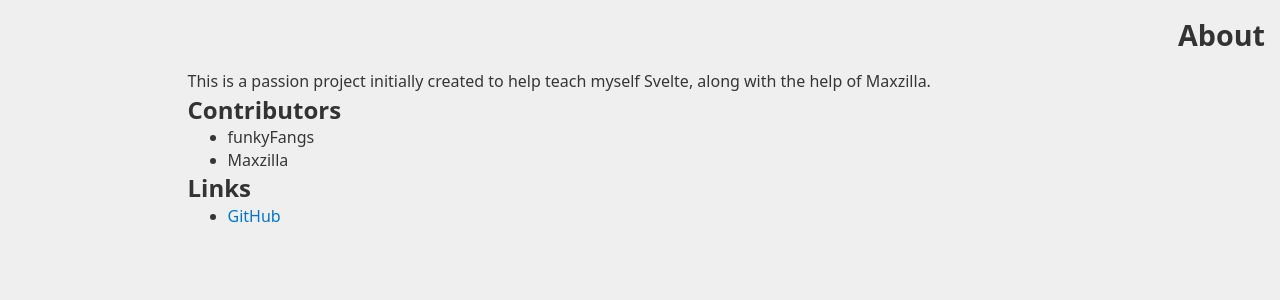
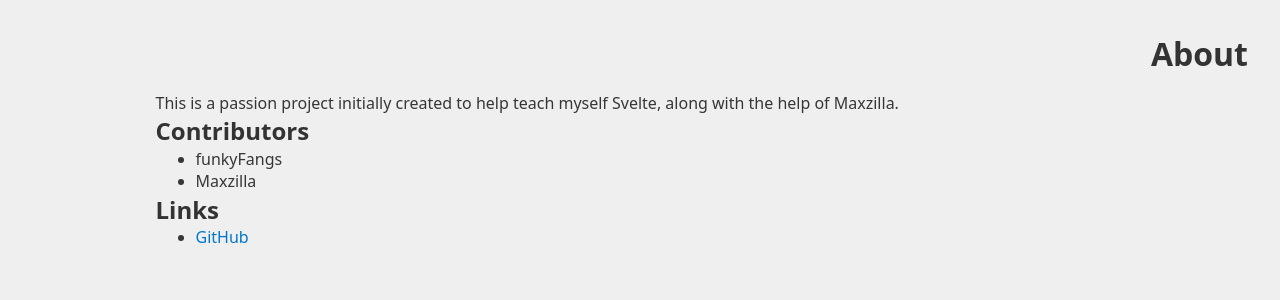
Before and after one commit to funkyFangs/shiny-hunter, a SvelteKit app: page /about in a window 1280 px wide. Shown: the top 300 px of the page. Built offline with nearby package versions, Linux system fonts and the light colour scheme.

Commit message:
💄 fix styling to keep elements aligned

```diff
--- a/src/routes/+page.svelte
+++ b/src/routes/+page.svelte
@@ -21,8 +21,12 @@
 
 <style>
   :root {
-    padding: 15px;
-    padding-top: 38.1833px;
+    padding: var(--spacing-m);
+  }
+
+  #trackers {
+    max-width: var(--max-width);
+    margin: 0 auto;
   }
 
   .navigation {
@@ -39,14 +43,11 @@
   header {
     display: flex;
     justify-content: space-between;
-    position: absolute;
-    left: 0;
-    top: 0;
-    padding: 15px;
-    width: 100%;
+    position: sticky;
+    margin-bottom: 15px;
   }
 
   header h1 {
-    font-size: 28.7px;
+    font-size: 2em;
   }
 </style>
--- a/src/routes/about/+page.svelte
+++ b/src/routes/about/+page.svelte
@@ -14,6 +14,7 @@
   <h1>About</h1>
 </header>
 
+<div id='content'>
   <p>
     This is a passion project initially created to help teach myself Svelte, along with the help of Maxzilla.
   </p>
@@ -30,11 +31,16 @@
       <li><a href='https://www.github.com/funkyFangs/shiny-hunter'>GitHub</a></li>
     </ul>
   </nav>
+</div>
 
 <style>
   :root {
-    padding: 15px;
-    padding-top: 38.1833px;
+    padding: var(--spacing-m);
+  }
+
+  #content {
+    max-width: var(--max-width);
+    margin: 0 auto;
   }
 
   .navigation {
@@ -51,14 +57,11 @@
   header {
     display: flex;
     justify-content: space-between;
-    position: absolute;
-    left: 0;
-    top: 0;
-    padding: 15px;
-    width: 100%;
+    position: sticky;
+    margin-bottom: 15px;
   }
 
   header h1 {
-    font-size: 28.7px;
+    font-size: 2em;
   }
 </style>
--- a/src/routes/credits/+page.svelte
+++ b/src/routes/credits/+page.svelte
@@ -12,6 +12,7 @@
   <h1>Credits</h1>
 </header>
 
+<div id='content'>
   <h2>Assets</h2>
 
   <h3>Sprites & Icons</h3>
@@ -30,11 +31,16 @@
       <li><a target='_blank' rel='noopener noreferrer' class='attribution' href='https://www.flaticon.com/free-icons/miscellaneous'>Freepik - Flaticon</a></li>
     </ul>
   </nav>
+</div>
 
 <style>
   :root {
-    padding: 15px;
-    padding-top: 38.1833px;
+    padding: var(--spacing-m);
+  }
+
+  #content {
+    max-width: var(--max-width);
+    margin: 0 auto;
   }
 
   .navigation {
@@ -51,14 +57,11 @@
   header {
     display: flex;
     justify-content: space-between;
-    position: absolute;
-    left: 0;
-    top: 0;
-    padding: 15px;
-    width: 100%;
+    position: sticky;
+    margin-bottom: 15px;
   }
 
   header h1 {
-    font-size: 28.7px;
+    font-size: 2em;
   }
 </style>
--- a/static/ridge.css
+++ b/static/ridge.css
@@ -11,6 +11,7 @@
   --spacing-2xl: 16rem;
   --spacing-3xl: 32rem;
   --spacing-4xl: 64rem;
+  --max-width: 969px;
 }
 
 *, *:before, *:after {
@@ -162,9 +163,8 @@ vstack[stretch] {
 }
 
 body {
-  margin: 0 auto;
-  max-width: 969px;
-  padding: var(--spacing-m);
+  margin: 0;
+  width: 100%;
 
   font-family: system-ui, -apple-system, BlinkMacSystemFont, 'Segoe UI', 'Roboto', 'Oxygen', 'Ubuntu', 'Cantarell', 'Fira Sans', 'Droid Sans', 'Helvetica Neue', sans-serif;
   line-height: 1.4;
```
Lines whose indentation alone changed are shown as unchanged.
